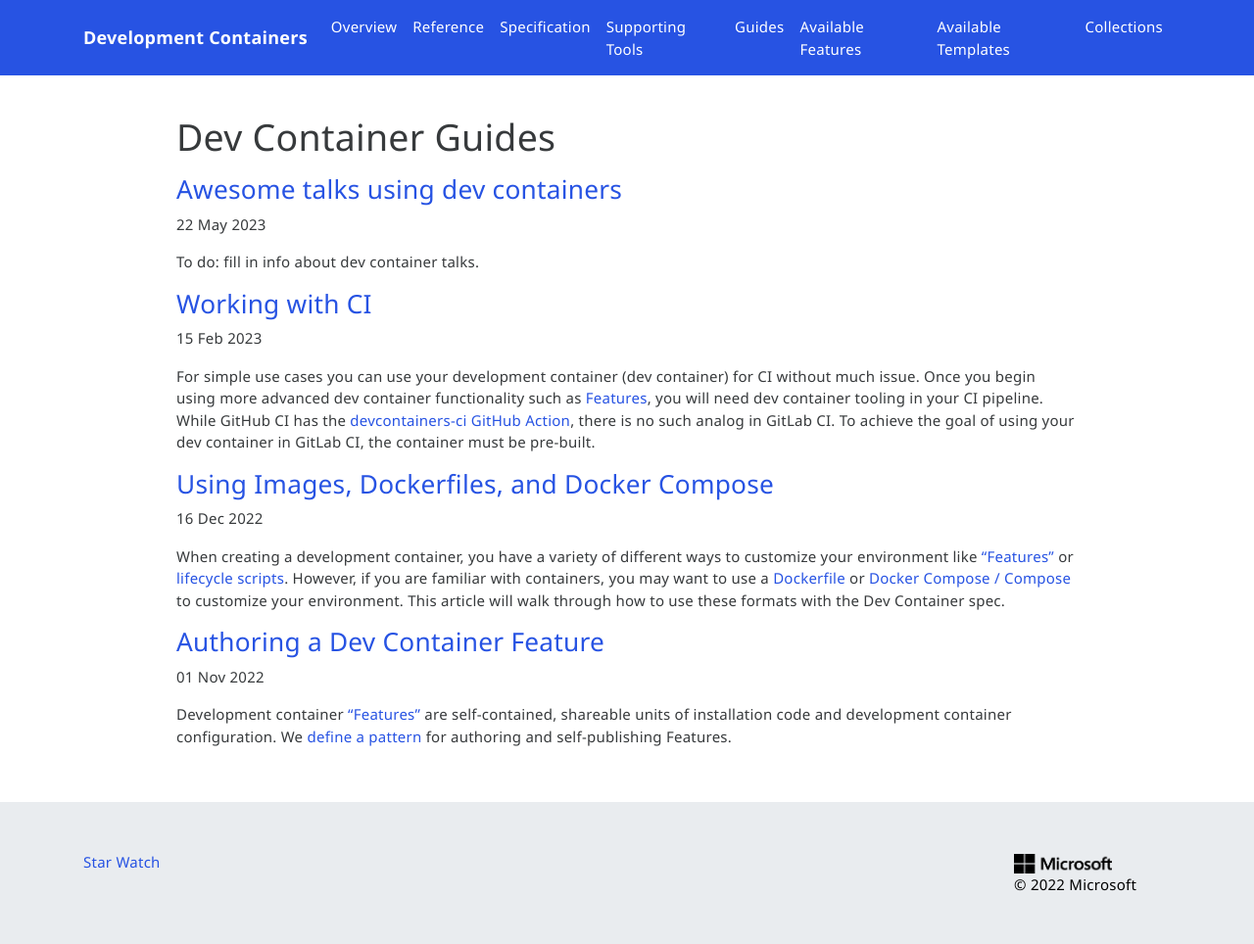
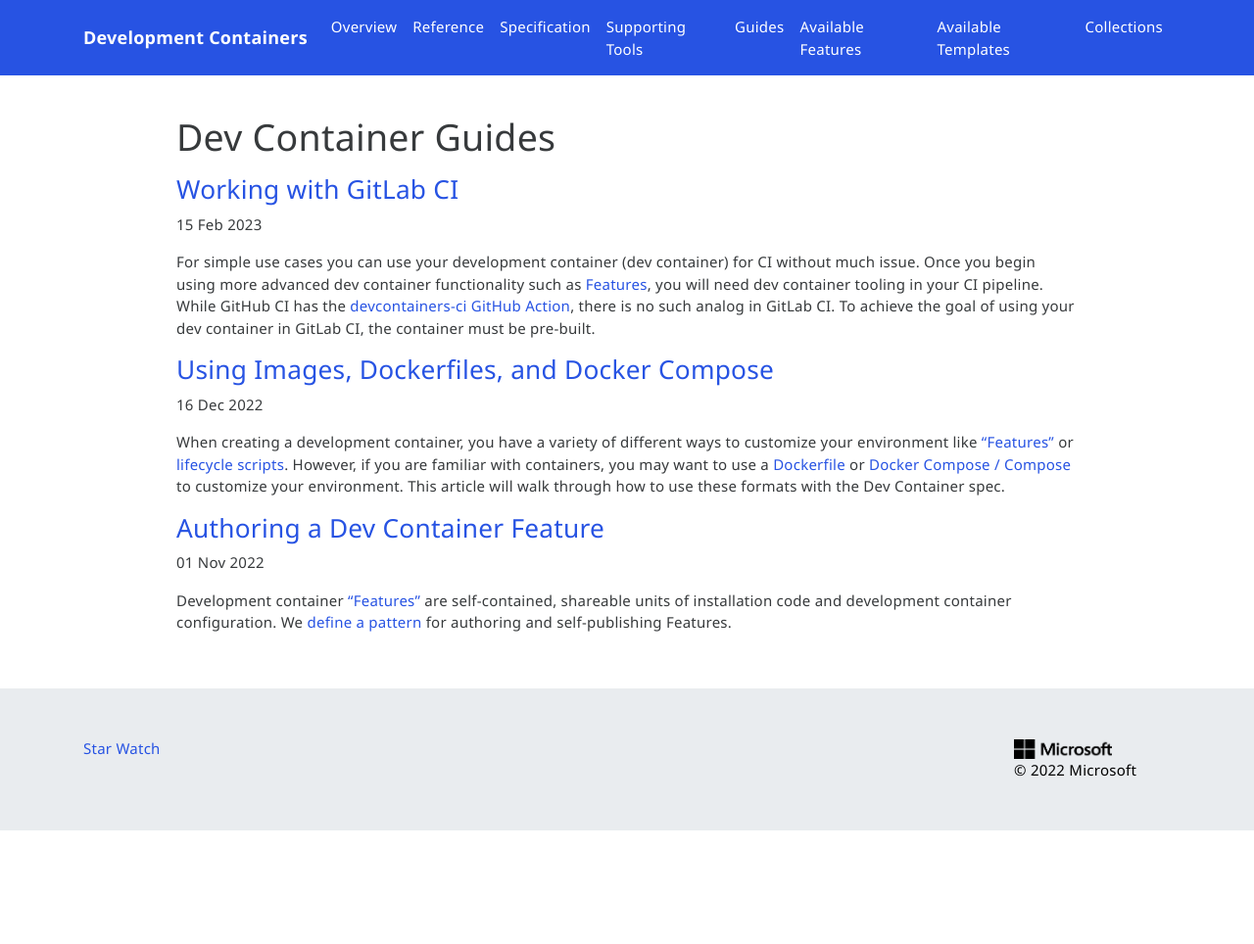
Before and after one commit to devcontainers/devcontainers.github.io, a Jekyll site: the page built from guides.html, in a window 1280 px wide. Shown: the whole page at 98% size. Built offline with Jekyll 4.4.1, drawn with Linux system fonts in a browser that asks for light colours; nearby versions of some CDN libraries; comment, search, counter and statistics services are not loaded; after the commit the page ends 900 px from its top, so only the background shows below that.

Commit message:
Revert changes

```diff
--- a/_posts/2023-02-15-gitlab-ci.md
+++ b/_posts/2023-02-15-gitlab-ci.md
@@ -1,6 +1,6 @@
 ---
 layout: post
-title:  "Working with CI"
+title:  "Working with GitLab CI"
 author: "@raginjason"
 authorUrl: https://github.com/raginjason
 ---
--- a/_posts/2023-05-22-conferences.md
+++ /dev/null
@@ -1,10 +0,0 @@
----
-layout: post
-title:  "Awesome talks using dev containers"
-author: "@bamurtaugh"
-authorUrl: https://github.com/bamurtaugh
----
-
-To do: fill in info about dev container talks.
-
-Add more info!
```
